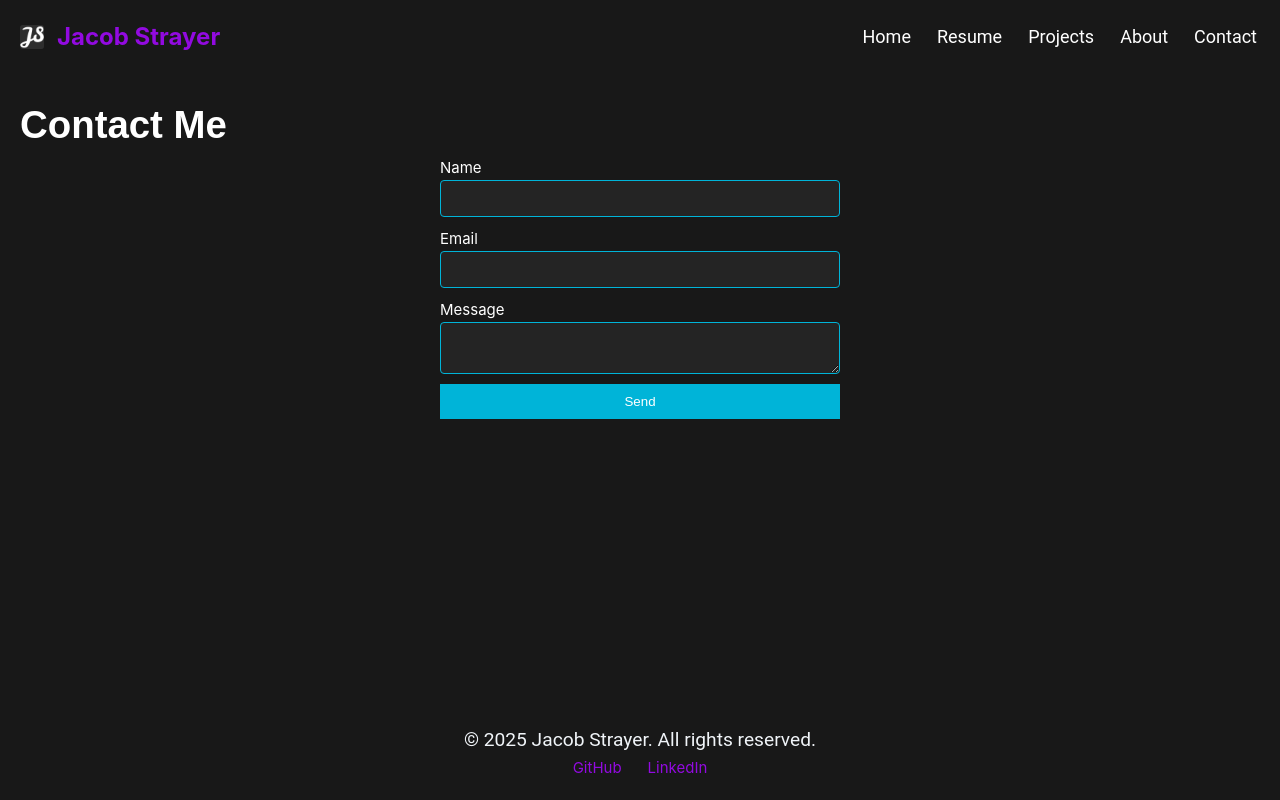
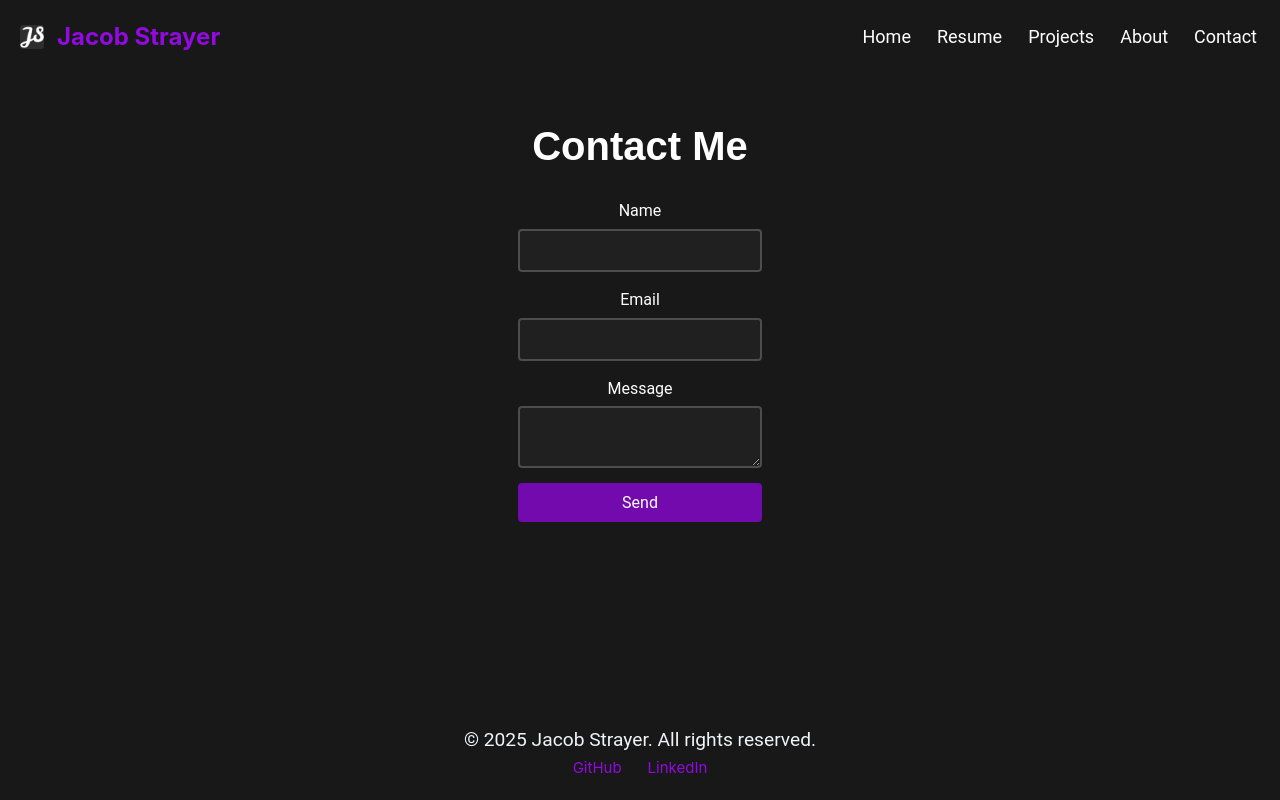
Before and after one commit to JacobStrayer/JacobStrayer.com, a Vue app: page /contact in a window 1280 px wide. Built offline with nearby package versions, Linux system fonts and the light colour scheme.

Commit message:
Updating contact me to new theme

```diff
--- a/src/views/ContactView.vue
+++ b/src/views/ContactView.vue
@@ -18,31 +18,66 @@
 
   <style scoped>
   .contact {
-    padding: 20px;
+    padding: 40px;
+    color: var(--color-background);
+    text-align: center;
+    border-radius: 8px;
+    max-width: 600px;
+    margin: 0 auto;
+  }
+
+  h2 {
+    font-family: 'Montserrat', sans-serif;
+    font-size: 2.5rem;
+    color: var(--color-heading);
+    margin-bottom: 20px;
   }
 
   form {
     display: flex;
     flex-direction: column;
-    max-width: 400px;
-    margin: auto;
+    max-width: 100%;
+  }
+
+  label {
+    font-family: 'Roboto', sans-serif;
+    color: var(--color-text);
+    font-size: 1rem;
+    margin-bottom: 5px;
   }
 
   input,
   textarea {
-    margin-bottom: 10px;
+    margin-bottom: 15px;
     padding: 10px;
-    border: 1px solid #00b4d8;
+    border: 2px solid var(--color-border);
     border-radius: 4px;
-    background: #242424;
-    color: #fff;
+    background: var(--color-background-soft);
+    color: var(--color-text);
+    font-family: 'Roboto', sans-serif;
+    font-size: 1rem;
+    transition: border-color 0.3s;
+  }
+
+  input:focus,
+  textarea:focus {
+    border-color: var(--accent-secondary);
+    outline: none;
   }
 
   button {
     padding: 10px;
-    background-color: #00b4d8;
-    color: #fff;
+    background-color: var(--accent-primary);
+    color: var(--vt-c-white);
+    font-family: 'Roboto', sans-serif;
+    font-size: 1rem;
     border: none;
+    border-radius: 4px;
     cursor: pointer;
+    transition: background-color 0.3s;
+  }
+
+  button:hover {
+    background-color: var(--accent-hover);
   }
   </style>
```
Lines whose indentation alone changed are shown as unchanged.
